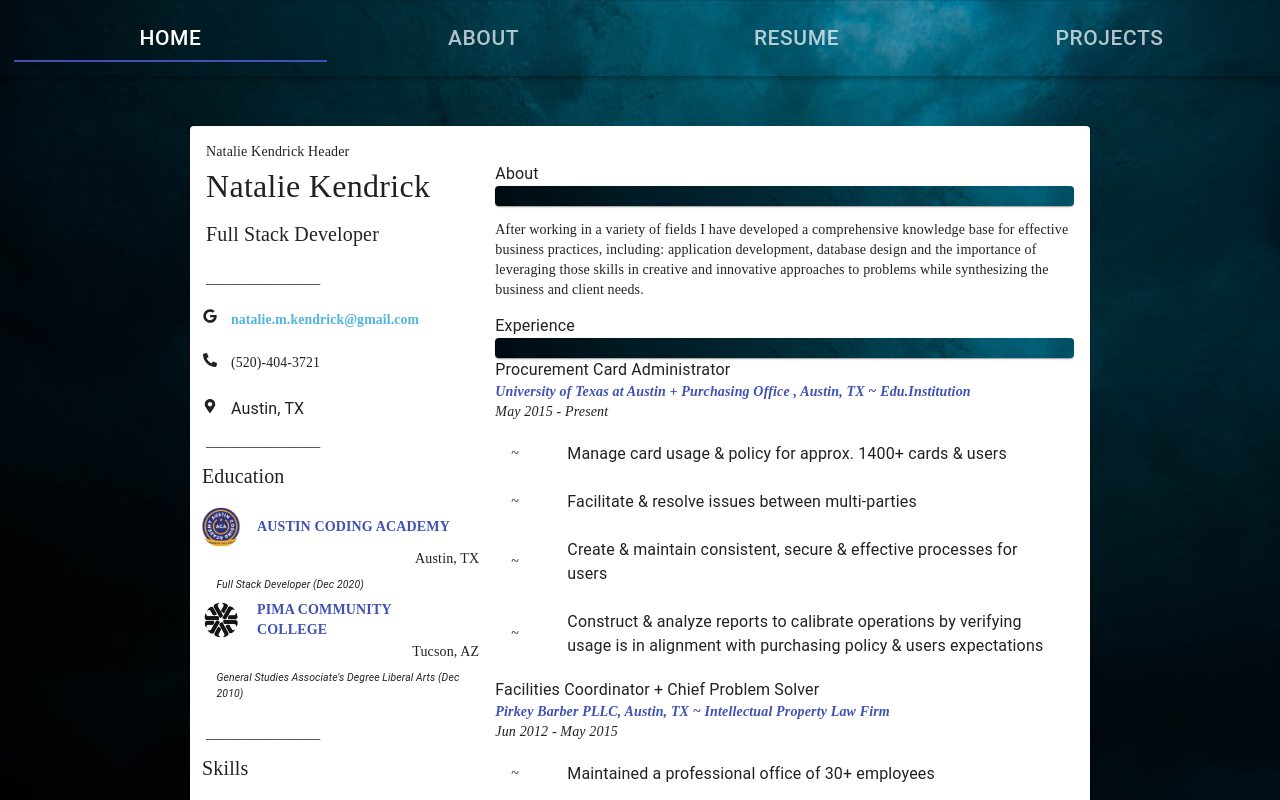
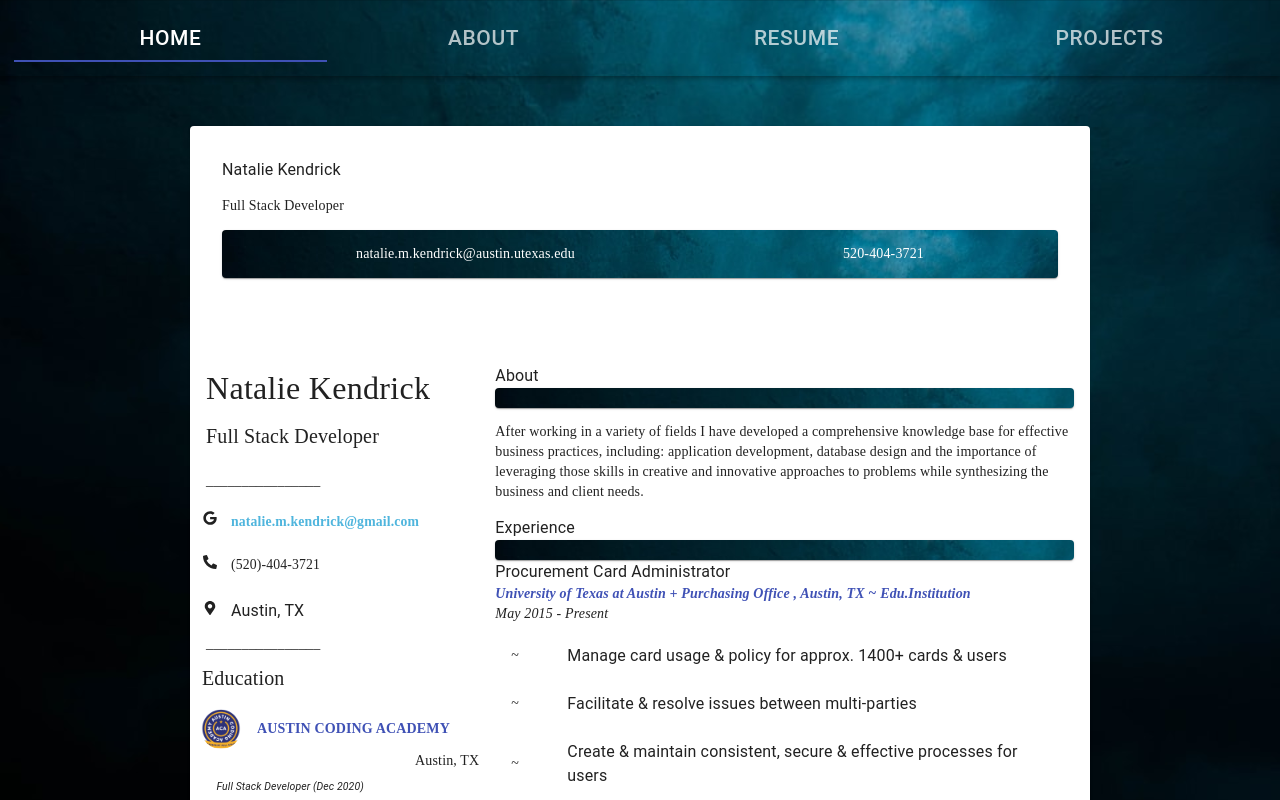
Before and after one commit to listenToRipley/nataliekendrick, a React (Create React App) app: page /resume in a window 1280 px wide. Shown: the top 800 px of the page. Built offline with nearby package versions, Linux system fonts and the light colour scheme.

Commit message:
outlined the name

```diff
--- a/src/Components/ResumeHead.js
+++ b/src/Components/ResumeHead.js
@@ -5,10 +5,50 @@ import Typography from '@material-ui/core/Typography';
 import Link from '@material-ui/core/Link';
 import backdrop from './projectImgs/backdrop.jpeg';
 
+const useStyles = makeStyles((theme) => ({
+  resume: {
+    flexGrow: 1,
+    flexWrap: "wrap",
+    direction: "row",
+    minWidth: "200px",
+    fontFamily: "Droid Sans",
+    marginTop: "-3em",
+    marginBottom: "5em"
+  },
+  paper: {
+    padding: theme.spacing(2),
+    marginLeft: "5em",
+    marginLeft: "auto",
+    marginRight: "auto",
+    marginBottom: "5em",
+    maxWidth: 900
+  },
+  separates: {
+    display: "flex",
+    color: "white",
+    backgroundImage: `url(${backdrop})`,
+    backgroundRepeat: "no-repeat",
+    justifyContent: "space-around",
+    //this needs to be bolder
+  },
+})
+);
+
 const ResumeHead = () => {
 
+  const classes = useStyles();
+
   return(
-    <div>Natalie Kendrick Header</div>
+    <div className={classes.paper}>
+    <Typography className={classes.name}>Natalie Kendrick</Typography>
+    <p className={classes.title}>Full Stack Developer</p>
+    <Paper className={classes.separates}>
+
+      <p classesName={classes.contact}>natalie.m.kendrick@austin.utexas.edu</p>
+      <p>520-404-3721</p>
+
+    </Paper>
+  </div>
   )
 }
 
```
